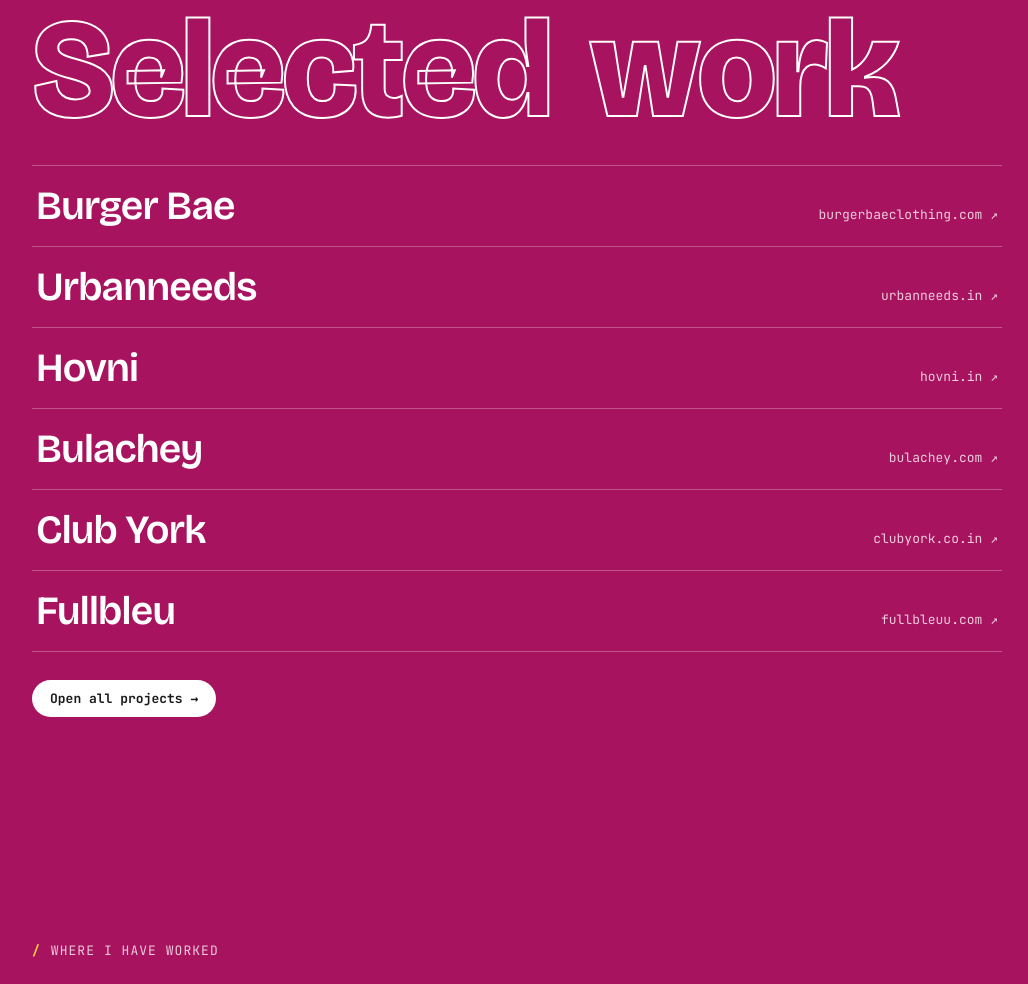
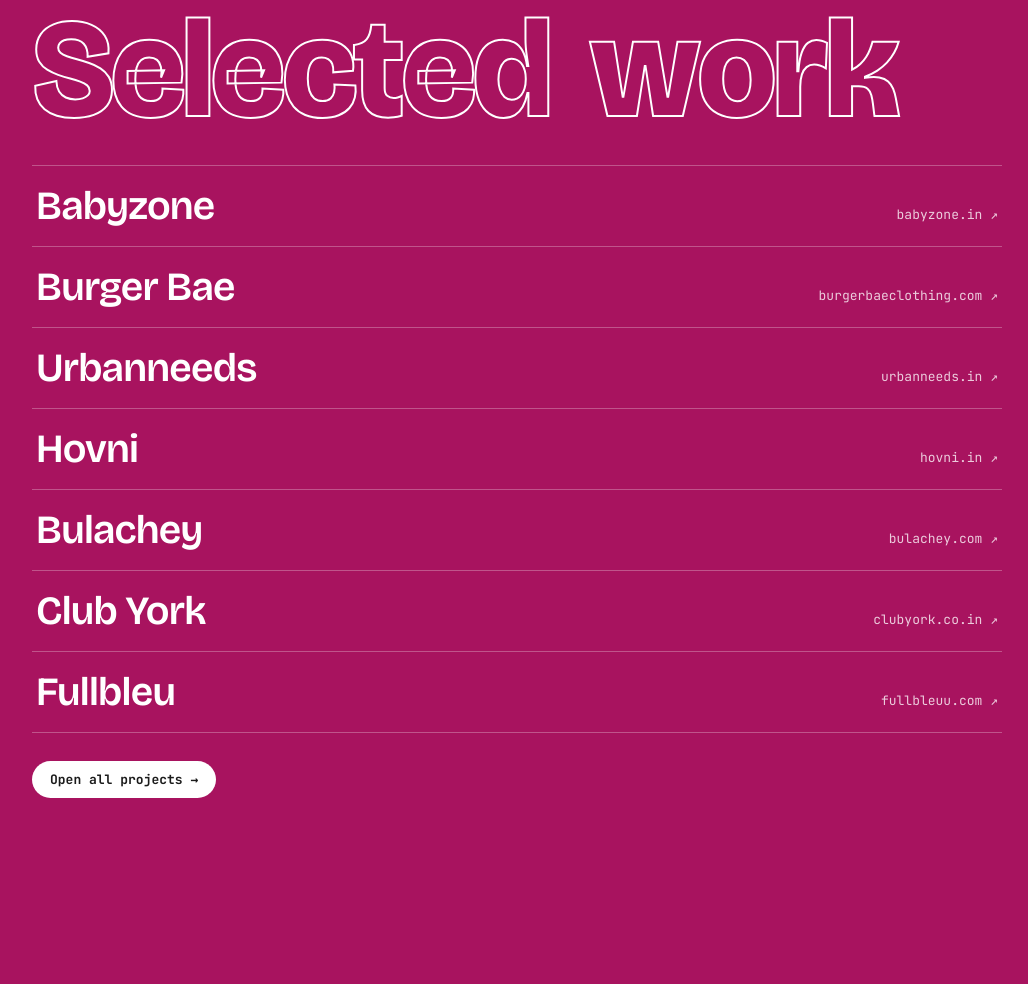
Before and after one commit to vijay-bisht-web/vijay--Bisht-portfolio, a plain HTML site: page index.html in a window 1280 px wide. Shown: the part 1779-2763 px from the top of the page, without its empty margins (238-1266 px from the left). Drawn offline with nearby package versions, Linux system fonts and the light colour scheme.

Commit message:
Add files via upload

```diff
--- a/index.html
+++ b/index.html
@@ -444,7 +444,7 @@ a.u:hover{color:var(--sun)}
   /* ---------- data ---------- */
   var WA='https://wa.me/917717661385?text='+encodeURIComponent('Hi Vijay, I saw your portfolio and would like to talk about a Shopify project.');
   var PROJECTS=[
-    {n:'Babyzone',i:'BZ',u:'',bg:'#d9480f',
+    {n:'Babyzone',i:'BZ',u:'babyzone.in',bg:'#d9480f',
       d:'Managed the whole brand end to end: built the store on Shopify, connected WhatsApp API for WhatsApp marketing, set up tracking, ads and shipping, and ran the paid campaigns.',
       s:['7+ ROAS','on Meta Ads within one month of launch'],
       t:['Shopify build','WhatsApp API','Google Tag Manager','GA4','Google Ads','Meta Ads','Courier integration']},
```
